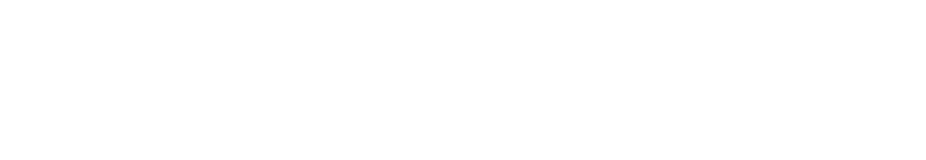
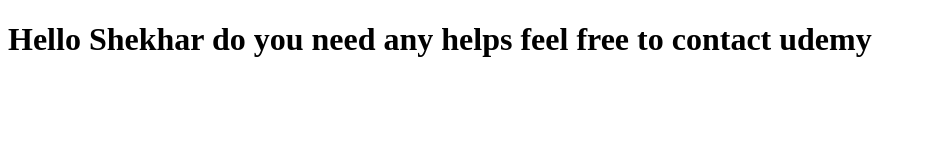
Before and after one commit to Shekhar-1997/serviceNow_repo, a plain HTML site: page index.html in a window 1280 px wide. Shown: the whole page, without its empty margins (0-926 px from the left). Drawn offline with Linux system fonts and the light colour scheme.

Commit message:
details of course

```diff
--- a/index.html
+++ b/index.html
@@ -6,5 +6,7 @@
     <meta name="viewport" content="width=device-width,initial-scale=1.0" />
     <title>learning a new thing is also a passion in IT</title>
   </head>
-  <body></body>
+  <body>
+    <h1>Hello Shekhar do you need any helps feel free to contact udemy</h1>
+  </body>
 </html>
```
